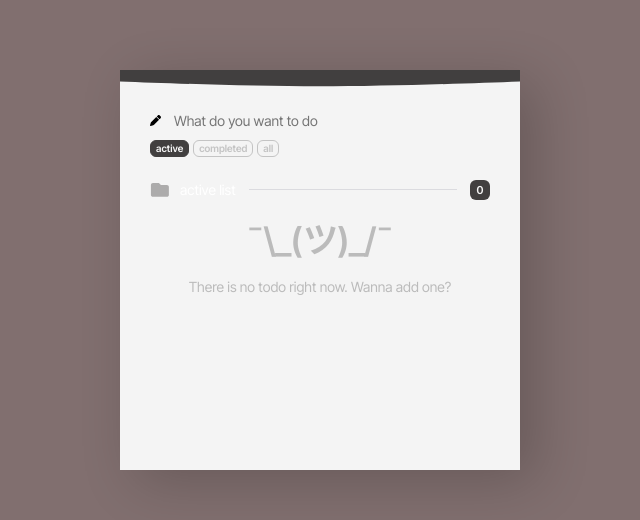
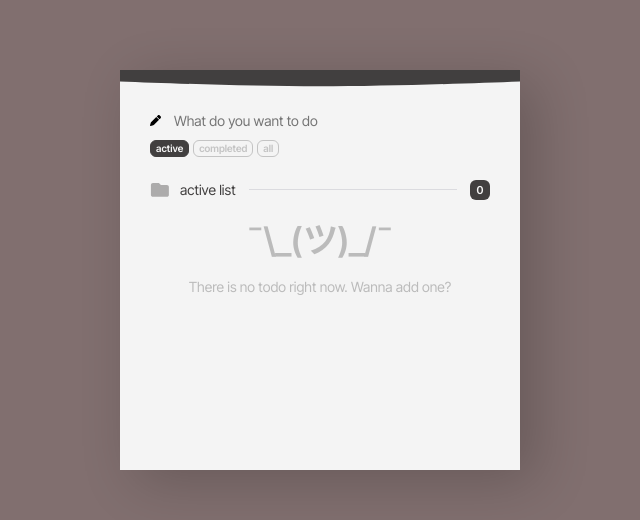
Before and after one commit to shinsouhitoshi1203/todolist, a website: page index.html in a window 1280 px wide. Shown: the part 140-660 px from the top of the page, 320-960 px from the left. Drawn offline with nearby package versions, Linux system fonts and the light colour scheme.

Commit message:
fixed incorrect text color in app

```diff
--- a/app/scss/todo.scss
+++ b/app/scss/todo.scss
@@ -27,7 +27,7 @@
 }
 /// app:
 .app-todo {
-    font: inherit;
+    font: inherit; color: var(--main);
     p {padding: 0; margin: 0; font-size: 1.4rem; font-weight: 400;}
     button {cursor: pointer;}
     i {font-size: 1.4rem;}
```
Also changed, not shown: app/src/todo.css, 1 other file.
